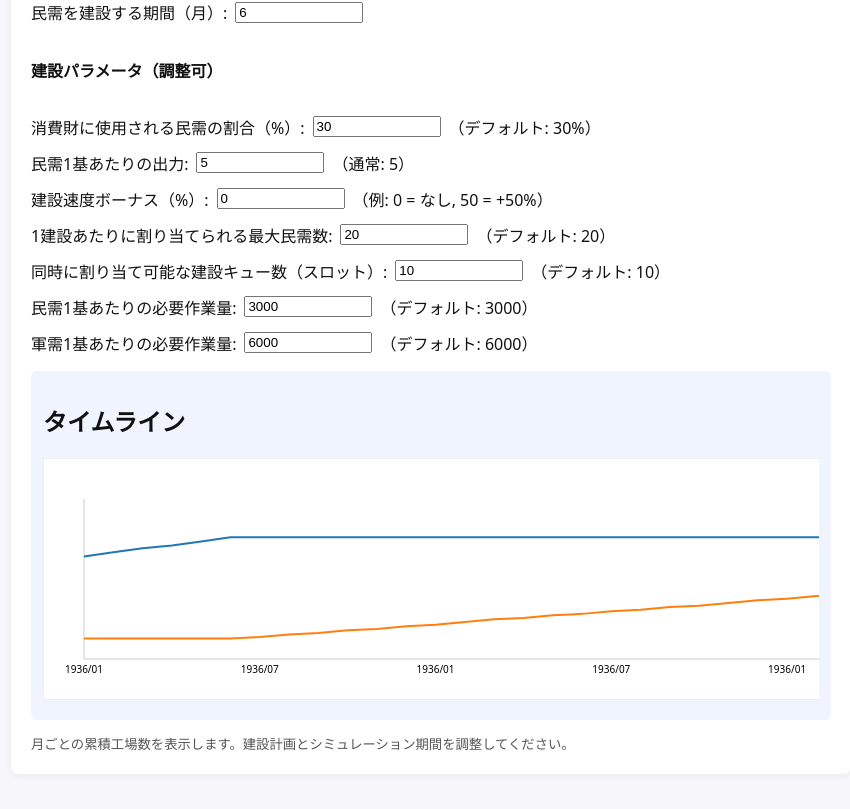
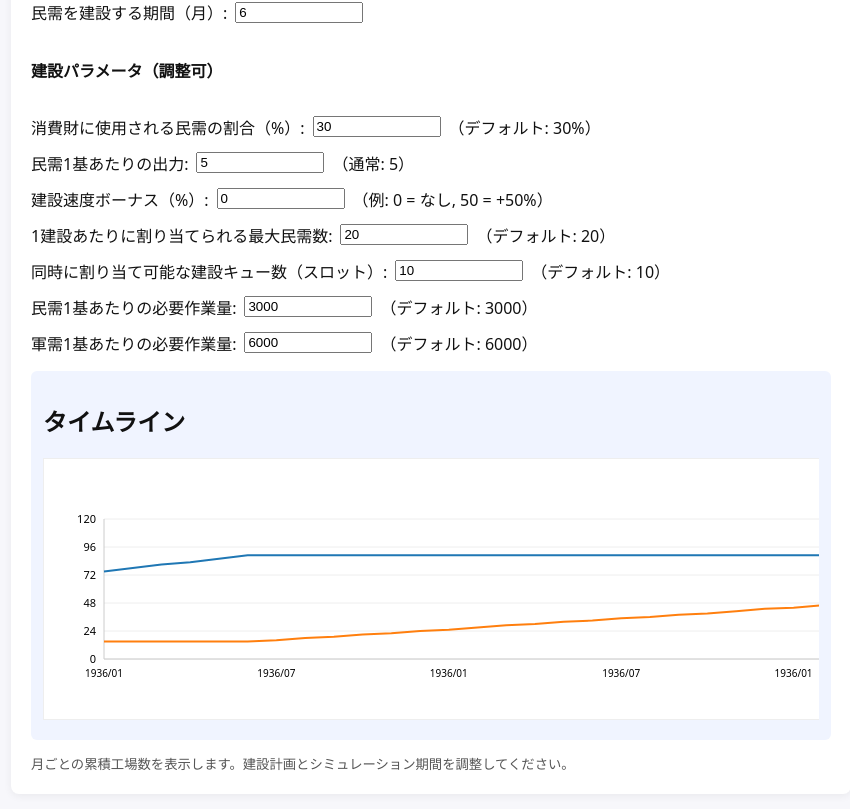
Before and after one commit to riff0717/ib-simulator, a React (Vite) app in the folder frontend/: page / in a window 1280 px wide. Shown: the part 395-1204 px from the top of the page, without its empty margins (209-1059 px from the left). Built offline with nearby package versions, Linux system fonts and the light colour scheme; the HTML template or start-up script is replaced by a standard one.

Commit message:
Add Y-axis tick labels to SVG chart (5 ticks, rounded max)

```diff
--- a/frontend/src/App.jsx
+++ b/frontend/src/App.jsx
@@ -96,28 +96,50 @@ export default function App() {
     return out
   }, [initialCiv, initialMil, months, civBuildMonths, perFactoryOutput, buildSpeedBonusPercent, civBuildCost, milBuildCost, consumerGoodsPercent])
 
-  // 簡易 SVG ラインチャート
+  // 簡易 SVG ラインチャート（縦軸ラベル付き）
   const Chart = ({data}) => {
     const w = Math.max(600, data.length * 30)
-    const h = 240
-    const pad = 40
-    const max = Math.max(...data.map(d=>Math.max(d.civ,d.mil)), 1)
+    const h = 260
+    const pad = 60 // 左余白を広げて縦軸ラベルを表示
+    const plotHeight = h - 2 * pad
+    const maxVal = Math.max(...data.map(d=>Math.max(d.civ,d.mil)), 1)
+    // 上限を分かりやすく丸める（5目盛り）
+    const ticks = 5
+    const niceMax = Math.ceil(maxVal / 10) * 10 || Math.ceil(maxVal)
     const sx = i => pad + (i/(data.length-1 || 1))*(w-2*pad)
-    const sy = v => h - pad - (v/max)*(h-2*pad)
+    const sy = v => pad + (1 - v / niceMax) * plotHeight
     const linePath = arr => arr.map((d,i)=>`${i===0? 'M':'L'} ${sx(i)} ${sy(d)}`).join(' ')
+
+    // 目盛り値の配列
+    const tickValues = Array.from({length: ticks+1}, (_,i) => Math.round(niceMax * (i / ticks)))
+
     return (
       <svg width={w} height={h} style={{background:'#fff',border:'1px solid #eee'}}>
+        {/* グリッドと縦軸ラベル */}
+        {tickValues.map((tv,ti)=>{
+          const y = sy(tv)
+          return (
+            <g key={ti}>
+              <line x1={pad} y1={y} x2={w-pad} y2={y} stroke="#eee" />
+              <text x={pad-8} y={y+4} fontSize={11} textAnchor="end">{tv}</text>
+            </g>
+          )
+        })}
+
         {/* 軸 */}
         <line x1={pad} y1={h-pad} x2={w-pad} y2={h-pad} stroke="#ccc" />
         <line x1={pad} y1={pad} x2={pad} y2={h-pad} stroke="#ccc" />
+
         {/* 民需ライン */}
         <path d={linePath(data.map(d=>d.civ))} fill="none" stroke="#1f77b4" strokeWidth={2} />
         {/* 軍需ライン */}
         <path d={linePath(data.map(d=>d.mil))} fill="none" stroke="#ff7f0e" strokeWidth={2} />
+
         {/* x軸ラベル */}
         {data.map((d,i)=> (
-          i%Math.ceil(data.length/12||1)===0 && <text key={i} x={sx(i)} y={h-pad+14} fontSize={10} textAnchor="middle">{d.label}</text>
+          i%Math.ceil(data.length/12||1)===0 && <text key={i} x={sx(i)} y={h-pad+18} fontSize={10} textAnchor="middle">{d.label}</text>
         ))}
+
         {/* 凡例 */}
         <rect x={w-pad-120} y={pad-28} width={110} height={26} fill="#fff" stroke="#eee" />
         <circle cx={w-pad-100} cy={pad-16} r={5} fill="#1f77b4" />
```
